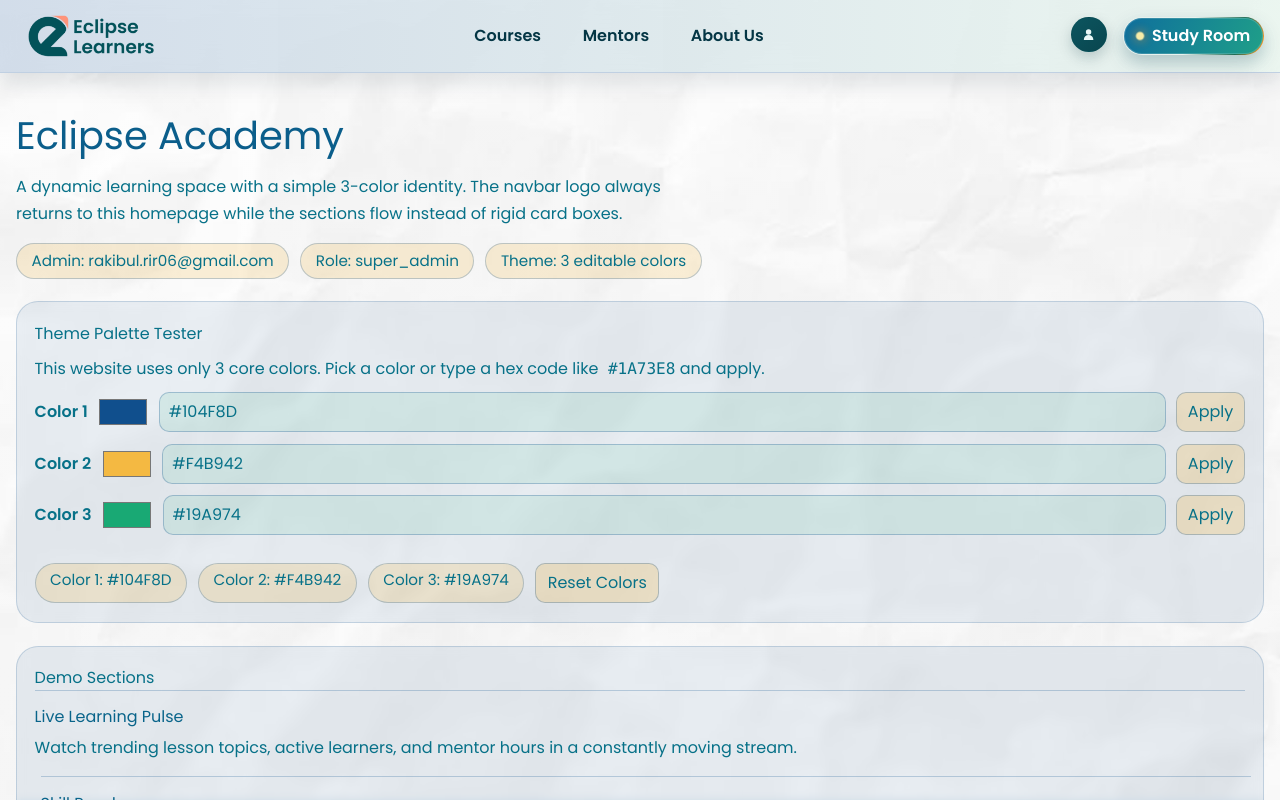
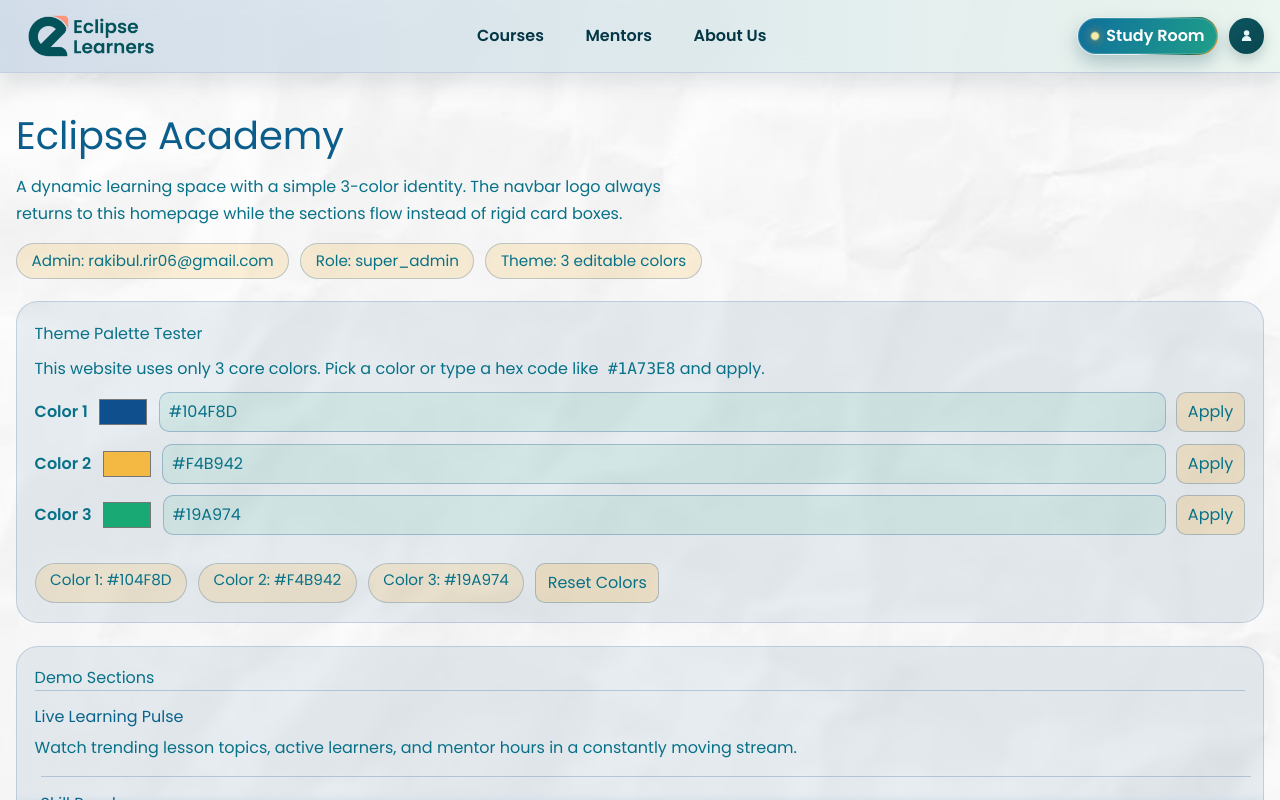
Before and after one commit to RakibulIslam1/eclipse, a Next.js app: page / in a window 1280 px wide. Shown: the top 800 px of the page. Built offline with nearby package versions, Linux system fonts and the light colour scheme.

Commit message:
Center Study Room and move profile icon to right

```diff
--- a/src/app/globals.css
+++ b/src/app/globals.css
@@ -92,11 +92,14 @@ a {
 }
 
 .nav-links-right {
+  align-items: center;
+  gap: 0.65rem;
   justify-content: flex-end;
   min-width: 140px;
 }
 
 .profile-icon-btn {
+  position: relative;
   width: 2.2rem;
   height: 2.2rem;
   border-radius: 999px;
@@ -112,6 +115,17 @@ a {
   transition: background-color 180ms ease, box-shadow 180ms ease;
 }
 
+.profile-icon-btn::after {
+  content: "";
+  position: absolute;
+  inset: -2px;
+  border-radius: inherit;
+  border: 1px solid rgba(95, 173, 184, 0.5);
+  opacity: 0;
+  transform: scale(0.92);
+  transition: opacity 180ms ease, transform 180ms ease;
+}
+
 .profile-icon-btn svg {
   width: 0.95rem;
   height: 0.95rem;
@@ -121,6 +135,11 @@ a {
 .profile-icon-btn:hover {
   background: linear-gradient(140deg, #116874, #0b5560);
   box-shadow: 0 8px 16px rgba(7, 51, 58, 0.26);
+}
+
+.profile-icon-btn:hover::after {
+  opacity: 1;
+  transform: scale(1.02);
 }
 
 .nav-links a {
@@ -137,6 +156,7 @@ a {
 
 .studyroom-btn {
   position: relative;
+  align-self: center;
   display: inline-flex;
   align-items: center;
   gap: 0.45rem;
--- a/src/app/layout.tsx
+++ b/src/app/layout.tsx
@@ -54,15 +54,15 @@ export default function RootLayout({
                 <Link href="/team">About Us</Link>
               </div>
               <div className="nav-links nav-links-right">
+                <Link href="/studyroom" className="studyroom-btn">
+                  Study Room
+                </Link>
                 <button type="button" className="profile-icon-btn" aria-label="Profile">
                   <svg viewBox="0 0 24 24" aria-hidden="true" focusable="false">
                     <path d="M12 12.1a4.3 4.3 0 1 0-4.3-4.3 4.3 4.3 0 0 0 4.3 4.3Z" />
                     <path d="M4.5 20a7.5 7.5 0 0 1 15 0v.5h-15Z" />
                   </svg>
                 </button>
-                <Link href="/studyroom" className="studyroom-btn">
-                  Study Room
-                </Link>
               </div>
             </nav>
           </header>
```
